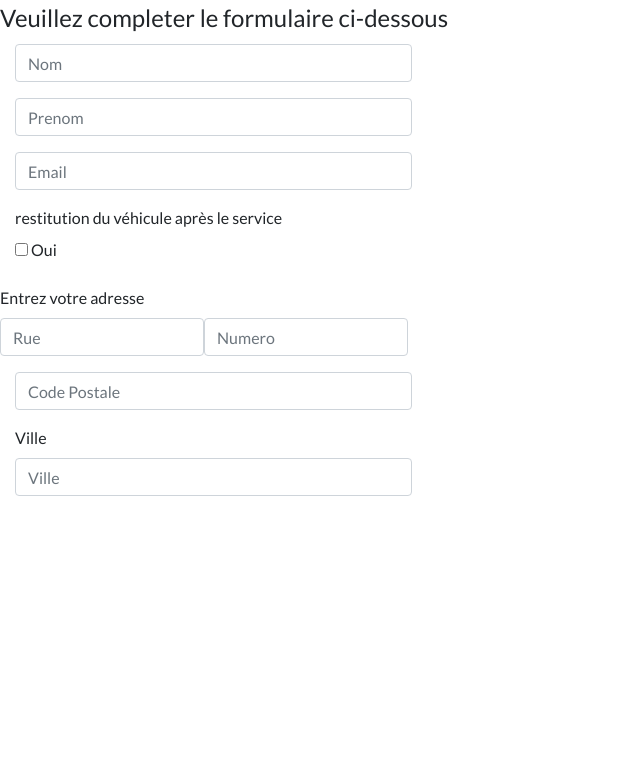
After one commit to yassinesheasy/servicesauto, a PHP site: page /Formulaire.php in a window 1280 px wide. The commit adds this page. Shown: the top 783 px of the page, without its empty margins (0-640 px from the left). Run offline with PHP 8.4, Linux system fonts and the light colour scheme; some libraries are stand-ins or nearby versions.

Commit message:
chnage form

```diff
--- /dev/null
+++ b/Formulaire.php
@@ -0,0 +1,117 @@
+
+<html lang="fr">
+
+  <head>
+
+	<!-- Global site tag (gtag.js) - Google Analytics -->
+	<script async src="https://www.googletagmanager.com/gtag/js?id=UA-130283905-2"></script>
+	<script>
+  		window.dataLayer = window.dataLayer || [];
+	  	function gtag(){dataLayer.push(arguments);}
+  		gtag('js', new Date());
+  		gtag('config', 'UA-130283905-2');
+	</script>
+
+    <meta charset="utf-8">
+    <meta name="viewport" content="width=device-width, initial-scale=1, shrink-to-fit=no">
+    <meta name="description" content="">
+
+    <title>ServicesAuto</title>
+
+    <!-- Bootstrap core CSS -->
+    <link href="vendor/bootstrap/css/bootstrap.min.css" rel="stylesheet" id="bootstrap-css">
+
+    <!-- Custom fonts for this template -->
+    <link href="vendor/fontawesome-free/css/all.min.css" rel="stylesheet" type="text/css">
+    <link href="https://fonts.googleapis.com/css?family=Montserrat:400,700" rel="stylesheet" type="text/css">
+    <link href="https://fonts.googleapis.com/css?family=Lato:400,700,400italic,700italic" rel="stylesheet" type="text/css">
+
+    <!-- Plugin CSS -->
+    <link href="vendor/magnific-popup/magnific-popup.css" rel="stylesheet" type="text/css">
+
+    <!-- Custom styles for this template -->
+    <link href="css/freelancer.min.css" rel="stylesheet">
+    <link href="css/imageOverlay.css" rel="stylesheet">
+    <!-- Captcha
+    <script src='https://www.google.com/recaptcha/api.js?render=6LcTaX8UAAAAAGYLzWNz7uXyLw2uI_2tmlGRp8WL'></script>-->
+
+  </head>
+  <body>
+<form class="form-horizontal">
+<fieldset>
+
+<!-- Form Name -->
+<legend>Veuillez completer le formulaire ci-dessous</legend>
+
+
+
+<!-- Text input-->
+<div class="form-group">
+
+  <div class="col-md-4">
+  <input id="textinput" name="Nom" type="text" placeholder="Nom" class="form-control input-md">
+  </div>
+</div>
+
+<div class="form-group">
+
+  <div class="col-md-4">
+  <input id="textinput" name="Prenom" type="text" placeholder="Prenom" class="form-control input-md">
+  </div>
+</div>
+
+
+<div class="form-group">
+
+  <div class="col-md-4">
+  <input id="textinput" name="Email" type="email" placeholder="Email" class="form-control input-md">
+  </div>
+</div>
+
+
+<!-- Multiple Radios -->
+<div class="form-group">
+  <label class="col-md-4 control-label" for="radios">restitution du véhicule après le service</label>
+  <div class="col-md-4">
+  <div class="checkbox">
+    <label for="checkboxes-1">
+      <input type="checkbox" name="checkboxes" id="checkboxes-1" value="2">
+     Oui
+    </label>
+	</div>
+
+  </div>
+</div>
+
+<label>Entrez votre adresse</label>
+
+<div class="form-group form-inline">
+
+
+  <input id="textinput" name="Rue" type="text"  placeholder="Rue" class="form-control input-md">
+
+
+
+  <input id="textinput" name="Numero" type="number" placeholder="Numero"  class="form-control input-md" pattern="^(?(^00000(|-0000))|(\d{5}(|-\d{4})))$">
+
+</div>
+
+
+<div class="form-group">
+
+  <div class="col-md-4">
+  <input id="textinput" name="zip" type="zip"  placeholder="Code Postale"  class="form-control input-md" pattern="^(?(^00000(|-0000))|(\d{5}(|-\d{4})))$">
+  </div>
+</div>
+
+<div class="form-group">
+  <label class="col-md-4 control-label" for="textinput">Ville</label>
+  <div class="col-md-4">
+  <input id="textinput" name="Ville" type="text"  placeholder="Ville"  class="form-control input-md" pattern="^(?(^00000(|-0000))|(\d{5}(|-\d{4})))$">
+  </div>
+</div>
+
+</fieldset>
+</form>
+</body>
+</html>
--- a/index.php
+++ b/index.php
@@ -129,7 +129,7 @@ include 'lang/configlang.php';
               					<li><?php  echo _Offre_Particulier_6; ?></li>
               					<br/>
 	    				</ul>
-					<a class="btn btn-lg btn-block btn-primary" href="#form-precommander-particuliers" role="button"><?php  echo _Offre_Particulier_7; ?></a>
+                                        <a class="btn btn-lg btn-block btn-primary" href="Formulaire.php" role="button"><?php  echo _Offre_Particulier_7; ?></a>
 					<!--<button type="button" class="btn btn-lg btn-block btn-primary">Précommander</button>-->
   				</div>
 			</div>
```
